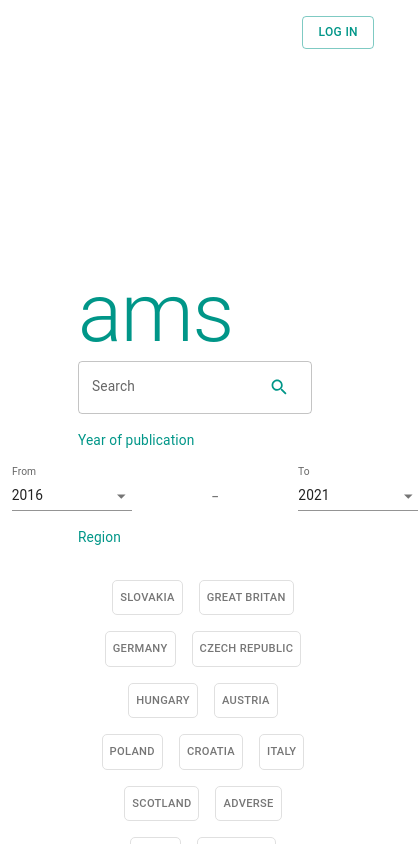
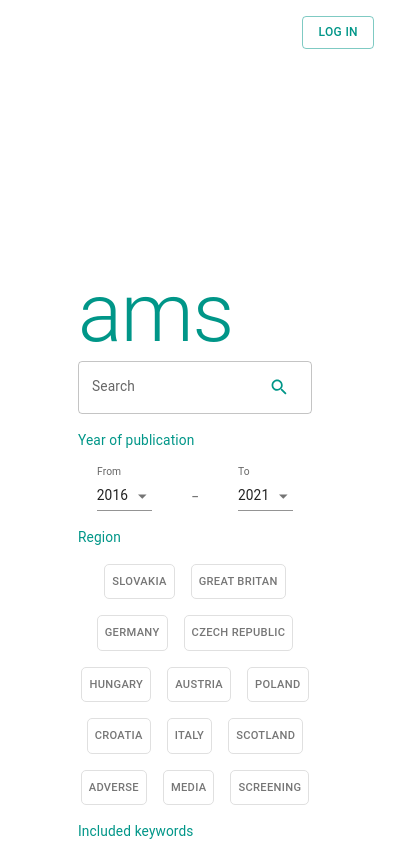
Before and after one commit to FIIT-TEAM8/application_web, a React (Create React App) app in the folder frontend/: page /search in a window 390 px wide. Both pictures are taken after a click on the button "ADVANCED SEARCH". Shown: the top 844 px of the page, 418 px wide, since content can reach past the window. Built offline with nearby package versions, Linux system fonts and the light colour scheme.

Commit message:
responsive year range

```diff
--- a/frontend/src/Components/AdvancedSearch.jsx
+++ b/frontend/src/Components/AdvancedSearch.jsx
@@ -1,4 +1,4 @@
-import { Button, Stack, Grid, Typography, FormControl, InputLabel, Select, MenuItem, ToggleButton, ToggleButtonGroup } from "@mui/material";
+import { Button, Stack, Grid, Typography, FormControl, InputLabel, Select, MenuItem, Item, ToggleButtonGroup } from "@mui/material";
 import KeyboardArrowUpIcon from '@mui/icons-material/KeyboardArrowUp';
 import { useState } from "react";
 import { useSearchParams } from "react-router-dom";
@@ -54,18 +54,22 @@ export default function AdvancedSearch({onHide}) {
 
 
 	return (
-		<Stack
+		<Grid container
 			spacing={2}
-			sx={{ pt: 2 }}>
+			sx={{ pt: 2 }}
+		>
+			<Grid item>
 				<Typography color="primary">Year of publication</Typography>
-			<Stack
-				spacing={10}
-				sx={{ pl: 5 }}
+			</Grid>
+
+
+			<Grid item container
+				spacing={1}
 				direction="row"
-				justifyContent="center">
+			>
+				<Grid item container xs={5} justifyContent={"center"}>
 					<FormControl
 						variant="standard"
-					sx={{ minWidth: 120 }}
 					>
 						<InputLabel>From</InputLabel>
 						<Select
@@ -73,15 +77,19 @@ export default function AdvancedSearch({onHide}) {
 							value={selectedYearFrom}
 							onChange={handleChangeYearFrom}
 						>
-						{YEARS.map(year => (
-							<MenuItem key={year} value={year}>{year}</MenuItem>
-						))}
+							{YEARS.map(year => (<MenuItem key={year} value={year}>{year}</MenuItem>))}
 						</Select>
 					</FormControl>
+
+				</Grid>
+
+				<Grid item container xs justifyContent={"center"}>
 					<Typography variant="h2" component="p" color="secondary" sx={{ pt: 2}}>-</Typography>
+				</Grid>
+
+				<Grid item container xs={5} justifyContent={"center"}>
 					<FormControl
 						variant="standard"
-					sx={{ minWidth: 120 }}
 					>
 						<InputLabel>To</InputLabel>
 						<Select
@@ -89,36 +97,53 @@ export default function AdvancedSearch({onHide}) {
 							value={selectedYearTo}
 							onChange={handleChangeYearTo}
 						>
-						{allYearsTo.map(year => (
-							<MenuItem key={year} value={year}>{year}</MenuItem>
-						))}
+							{allYearsTo.map(year => (<MenuItem key={year} value={year}>{year}</MenuItem>))}
 						</Select>
 					</FormControl>
-			</Stack>
+				</Grid>
+			</Grid>
+
+			<Grid item>
 				<Typography color="primary">Region</Typography>
+			</Grid>
 
 			<StyledToggleButtonGroup
 				value={selectedRegions}
 				onChange={handleRegionClick}
 			>
 				{REGIONS.map((region) => (
-					<StyledToggleButton sx={{ whiteSpace: 'nowrap' }} size="small" key={region} value={region}>{region}</StyledToggleButton>
+					<StyledToggleButton
+						key={region}
+						sx={{ whiteSpace: 'nowrap' }}
+						size="small"
+						value={region}
+					>
+						{region}
+					</StyledToggleButton>
 				))}
 			</StyledToggleButtonGroup>
 
+			<Grid item>
 				<Typography color="primary">Included keywords</Typography>
+			</Grid>
 
 			<StyledToggleButtonGroup
 				value={selectedKeywords}
 				onChange={handleKeywordClick}
 			>
-				{KEYWORDS.map((keywords) => (
-					<StyledToggleButton sx={{ whiteSpace: 'nowrap' }} size="small" key={keywords} value={keywords}>{keywords}</StyledToggleButton>
+				{KEYWORDS.map((keyword) => (
+					<StyledToggleButton
+						key={keyword}
+						sx={{ whiteSpace: 'nowrap' }}
+						size="small"
+						value={keyword}
+					>
+						{keyword}
+					</StyledToggleButton>
 				))}
 			</StyledToggleButtonGroup>
 
-			<Grid
-				container
+			<Grid item container
 				justifyContent="flex-end"
 				spacing={1}
 			>
@@ -126,7 +151,7 @@ export default function AdvancedSearch({onHide}) {
 				<Grid item><Button size="small" variant="contained" onClick={onApply}>Apply</Button></Grid>
 				<Grid item><Button color="secondary" variant="contained" size="small" onClick={onCancel}>Cancel</Button></Grid>
 			</Grid>
-		</Stack>
+		</Grid>
 
 	);
 
```
Lines whose indentation alone changed are shown as unchanged.
